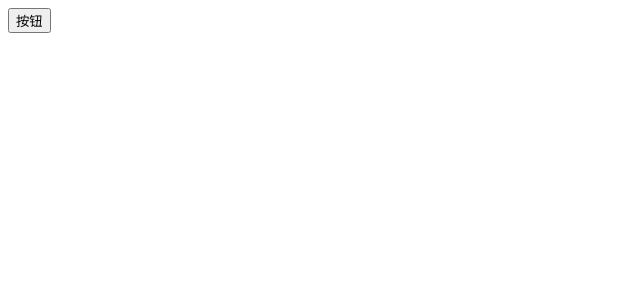
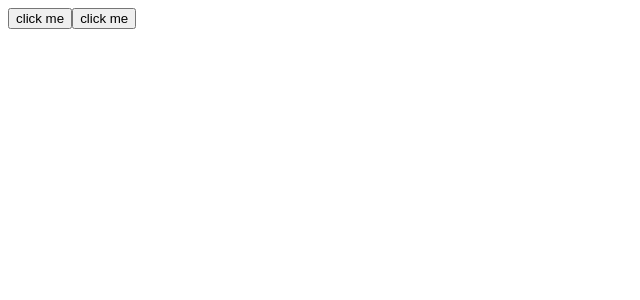
Before and after one commit to ltpbje/React-study, a React (Create React App) app: page / in a window 1280 px wide. Shown: the top 300 px of the page, without its empty margins (0-640 px from the left). Built offline with nearby package versions, Linux system fonts and the light colour scheme.

Commit message:
组件的使用

```diff
--- a/src/App.js
+++ b/src/App.js
@@ -1,30 +1,21 @@
 // 项目的根组件
 // App -> index.js -> public/index.html(root)
 
-
-// 触发点击事件
-// const handleClick =()=>{
-//   console.log('触发了点击事件')
-// }
-// // 获取事件参数
-// const handleClick =(e)=>{
-//   console.log('触发了点击事件',e)
-// }
-// // 传递参数
-// const handleClick =(name)=>{
-//   console.log('触发了点击事件',name)
-// }
-
-// 既传递事件参数又传递参数
-const handleClick = (e,name) =>{
-  console.log(e,name)
+// 定义组件
+function Button (){
+  // 组件内部逻辑
+  return <button>click me</button>
 }
 
 
 function App() {
   return (
     <div className="App">
-      <button onClick={(e)=>handleClick(e,'张三')}>按钮</button>
+      {/* 自闭和标签 */}
+      <Button />
+      {/* 成对标签 */}
+      <Button></Button>
+
     </div>
   );
 }
@@ -117,3 +108,35 @@ export default App;
 // }
 
 // export default App;
+
+
+
+
+// 触发点击事件
+// const handleClick =()=>{
+//   console.log('触发了点击事件')
+// }
+// // 获取事件参数
+// const handleClick =(e)=>{
+//   console.log('触发了点击事件',e)
+// }
+// // 传递参数
+// const handleClick =(name)=>{
+//   console.log('触发了点击事件',name)
+// }
+
+// // 既传递事件参数又传递参数
+// const handleClick = (e,name) =>{
+//   console.log(e,name)
+// }
+
+
+// function App() {
+//   return (
+//     <div className="App">
+//       <button onClick={(e)=>handleClick(e,'张三')}>按钮</button>
+//     </div>
+//   );
+// }
+
+// export default App;
```
